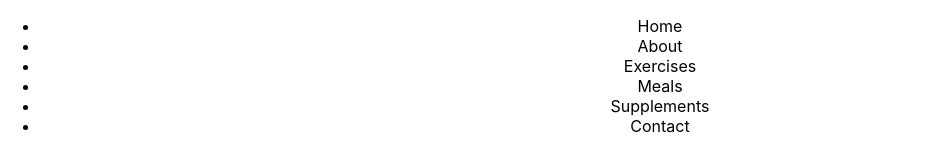
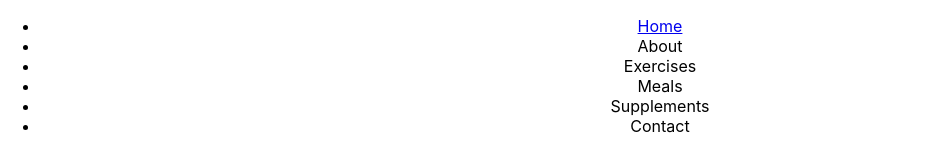
Before and after one commit to Sp0oqY/aws, a React (Create React App) app: page / in a window 1280 px wide. Shown: the top 160 px of the page, without its empty margins (0-938 px from the left). Built offline with nearby package versions, Linux system fonts and the light colour scheme.

Commit message:
trying smth

```diff
--- a/src/App.js
+++ b/src/App.js
@@ -9,7 +9,7 @@ class App extends Component
       <div className="App">
         <header>
           <ul>
-            <li>Home</li>
+            <li><a href="https://main.drzyxmq7a3ydx.amplifyapp.com/home">Home</a></li>
             <li>About</li>
             <li>Exercises</li>
             <li>Meals</li>
```
